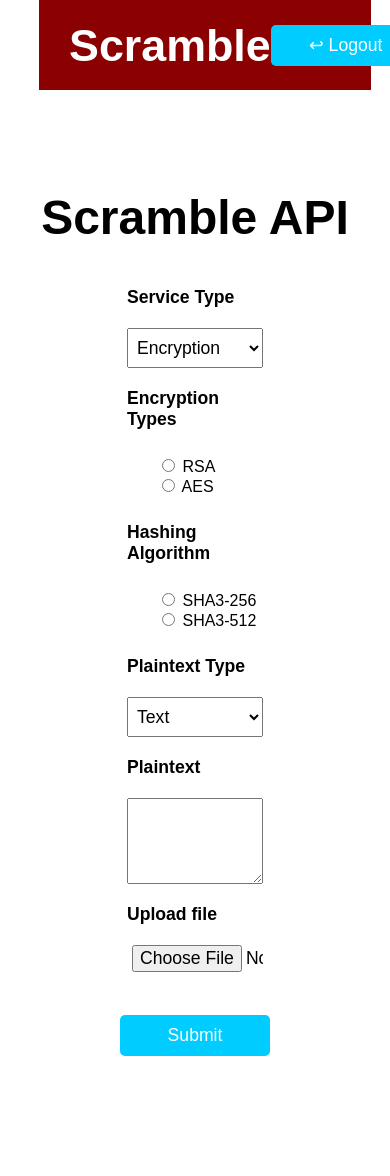
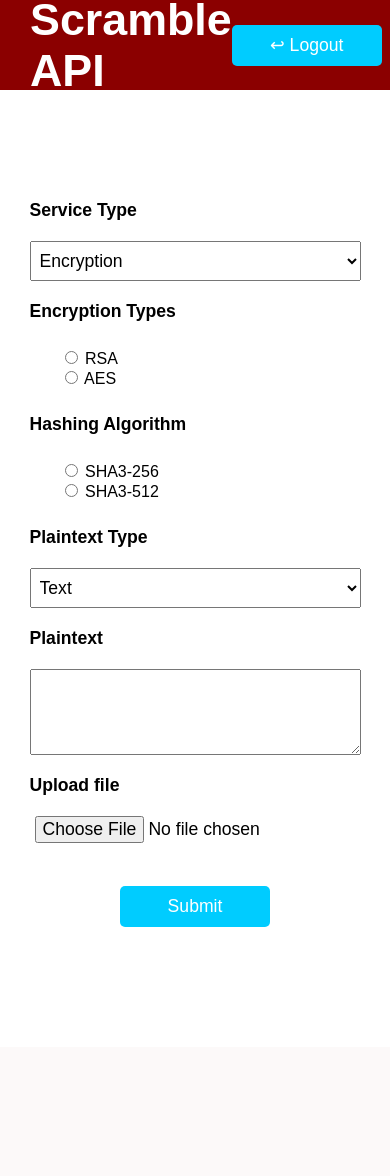
Before and after one commit to sedexdev/scramble-api-frontend, a Flask app: page / in a window 390 px wide; the page is wider, and only the part inside the window is pictured. After the commit the page ends 927 px from the top of that part, so only its background shows below. Run offline with Flask 2, Linux system fonts and the light colour scheme; some libraries are stand-ins or nearby versions.

Commit message:
made app responsive

```diff
--- a/core/templates/index.html
+++ b/core/templates/index.html
@@ -3,9 +3,9 @@
 {% block body %}
 
 <main class="api-form-container">
-    <header class="main-header">
-        <div class="app-name-container">
-            <p class="app-name">Scramble</p>
+    <header class="main-header" id="main-header">
+        <div class="app-name-container" id="app-name">
+            <p class="app-name">Scramble API</p>
         </div>
         <div class="logout-container">
             <form method="post">
@@ -14,7 +14,7 @@
         </div>
     </header>
     <div class="form-container">
-        <h1 class="form-heading">Scramble API</h1>
+        <h1 class="invisible" id="core-heading">Scramble API</h1>
         <form class="form">
             {{ form.hidden_tag() }}
             {{ form.service.label(class='form-label') }}
--- a/static/main.css
+++ b/static/main.css
@@ -18,7 +18,7 @@ html, body {
     color: #fff;
     font-weight: bold;
     font-size: 1.4rem;
-    padding: 50px;
+    padding: 20px;
 }
 .message {
     background-color: chartreuse;
@@ -79,14 +79,20 @@ html, body {
 }
 
 /* Core API Page */
-.main-header {
+.main-header,
+.main-header-resize {
     display: flex;
-    justify-content: space-between;
     align-items: center;
     background-color: darkred;
     height: 70px;
     width: 100%;
     padding: 10px;
+}
+.main-header {
+    justify-content: space-between;
+}
+.main-header-resize {
+    justify-content: right;
 }
 .app-name-container {
     margin-left: 20px;
@@ -99,3 +105,27 @@ html, body {
 .logout-container {
     margin-right: 20px;
 }
+.invisible {
+    display: none;
+}
+
+/* Media Queries */
+@media (max-width: 1000px) {
+    /* API forms */
+    .form {
+        width: 70%;
+    }
+}
+@media (max-width: 700px) {
+    /* Core styles */
+    .main-container {
+        width: 100%;
+    }
+
+    /* Flashed messages */
+
+    /* API forms */
+    .form {
+        width: 90%;
+    }
+}
--- a/static/main.js
+++ b/static/main.js
@@ -3,4 +3,28 @@
     if (email) {
         email.focus();
     }
+
+    const setClasses = (el, toGo, toAdd) => {
+        el.classList.remove(toGo);
+        el.classList.add(toAdd);
+    }
+
+    window.addEventListener('resize', () => {
+        const windowWidth = window.innerWidth;
+        const mainHeader = document.getElementById('main-header');
+        const coreBannerTitle = document.getElementById('app-name');
+        const coreHeading = document.getElementById('core-heading');
+
+        if (mainHeader && coreBannerTitle && coreHeading) {
+            if (windowWidth <= 700) {
+                setClasses(mainHeader, 'main-header', 'main-header-resize');
+                setClasses(coreBannerTitle, 'app-name-container', 'invisible');
+                setClasses(coreHeading, 'invisible', 'form-heading');
+            } else {
+                setClasses(mainHeader, 'main-header-resize', 'main-header');
+                setClasses(coreBannerTitle, 'invisible', 'app-name-container');
+                setClasses(coreHeading, 'form-heading', 'invisible');
+            }
+        }
+    })
 })();
--- a/templates/base.html
+++ b/templates/base.html
@@ -6,6 +6,7 @@
         <title>{{title}}</title>
         <meta name="description" content="">
         <meta name="viewport" content="width=device-width, initial-scale=1">
+        <link rel="shortcut icon" href="{{url_for('static', filename='images/s.png')}}" type="image/x-icon">
         <link rel="stylesheet" href="{{url_for('static', filename='main.css')}}">
     </head>
     <body>
```
Also changed, not shown: static/images/s.png (added).
